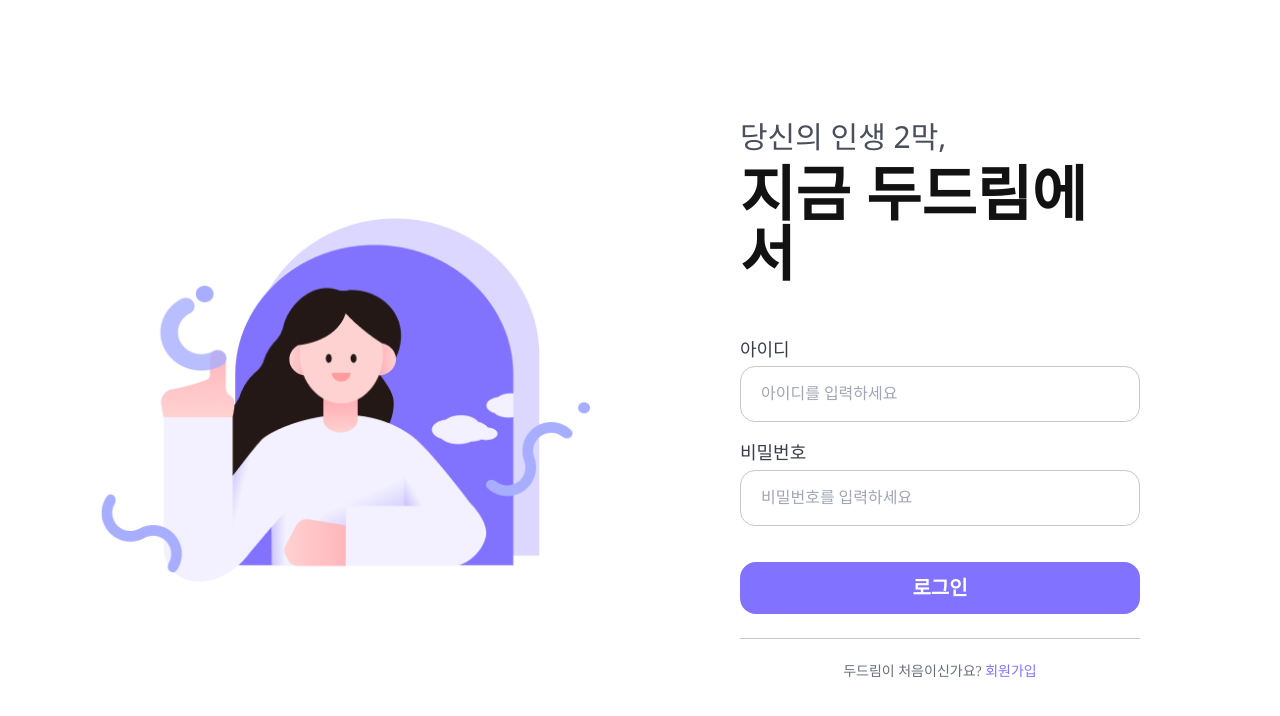
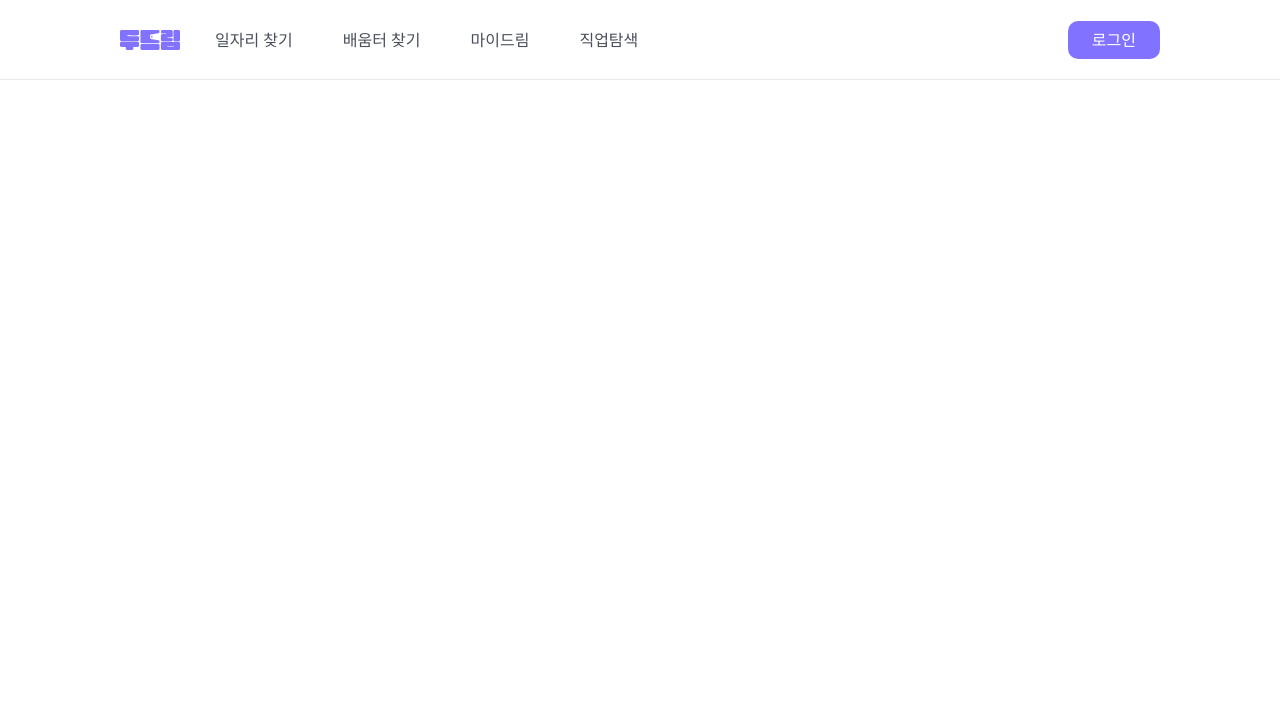
Before and after one commit to kxkxkxkxkxxk/kxkxkxkxkxxk, a React (Vite) app: page / in a window 1280 px wide. Shown: the top 716 px of the page. Built offline with nearby package versions, Linux system fonts and the light colour scheme.

Commit message:
chore: [#15] 헤더에 따른 라우터 수정

```diff
--- /dev/null
+++ b/src/pages/home/Home.tsx
@@ -0,0 +1,5 @@
+const Home = () => {
+  return <div>Home</div>;
+};
+
+export default Home;
--- a/src/route/Router.tsx
+++ b/src/route/Router.tsx
@@ -1,15 +1,25 @@
+import { BrowserRouter, Routes, Route } from 'react-router-dom';
+import LoginPage from '@pages/login/LoginPage';
 import SignupFunnel from '@pages/signup/SignupFunnel';
-import { BrowserRouter, Routes, Route } from 'react-router-dom';
-import LoginPage from '@pages/login/LoginPage.tsx';
+import HideLayout from '@outlet/HideLayout';
+import ShowLayout from '@outlet/ShowLayout';
+import Home from '@pages/home/Home';
 
 const Router = () => {
   return (
     <BrowserRouter>
       <Routes>
-        <Route path="/" element={<LoginPage />} />
-        <Route path="/signup" element={<SignupFunnel />} />
+        <Route element={<HideLayout />}>
+          <Route path="/login" element={<LoginPage />} />
+          <Route path="/signup" element={<SignupFunnel />} />
+        </Route>
+
+        <Route element={<ShowLayout />}>
+          <Route path="/" element={<Home />} />
+        </Route>
       </Routes>
     </BrowserRouter>
   );
 };
+
 export default Router;
```
